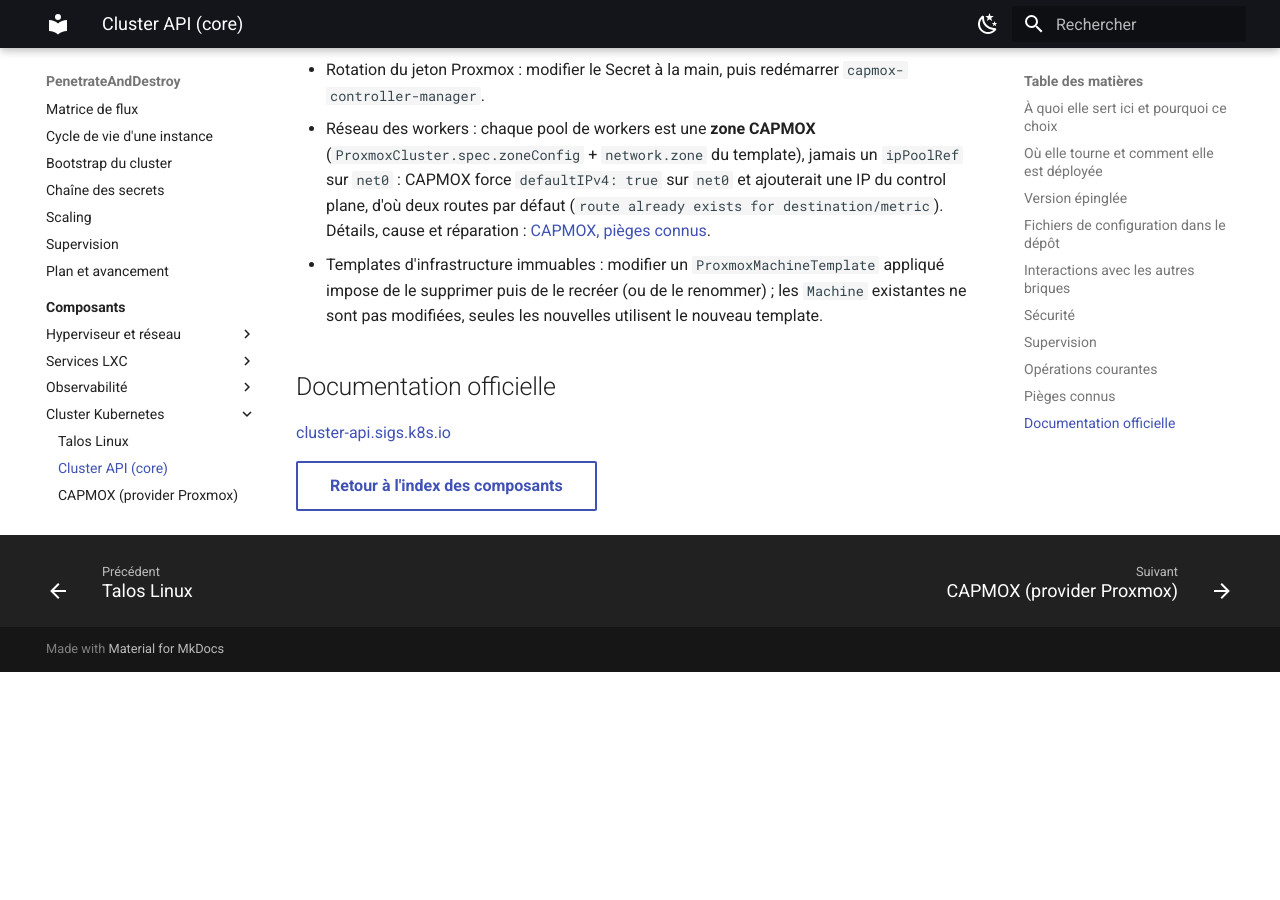
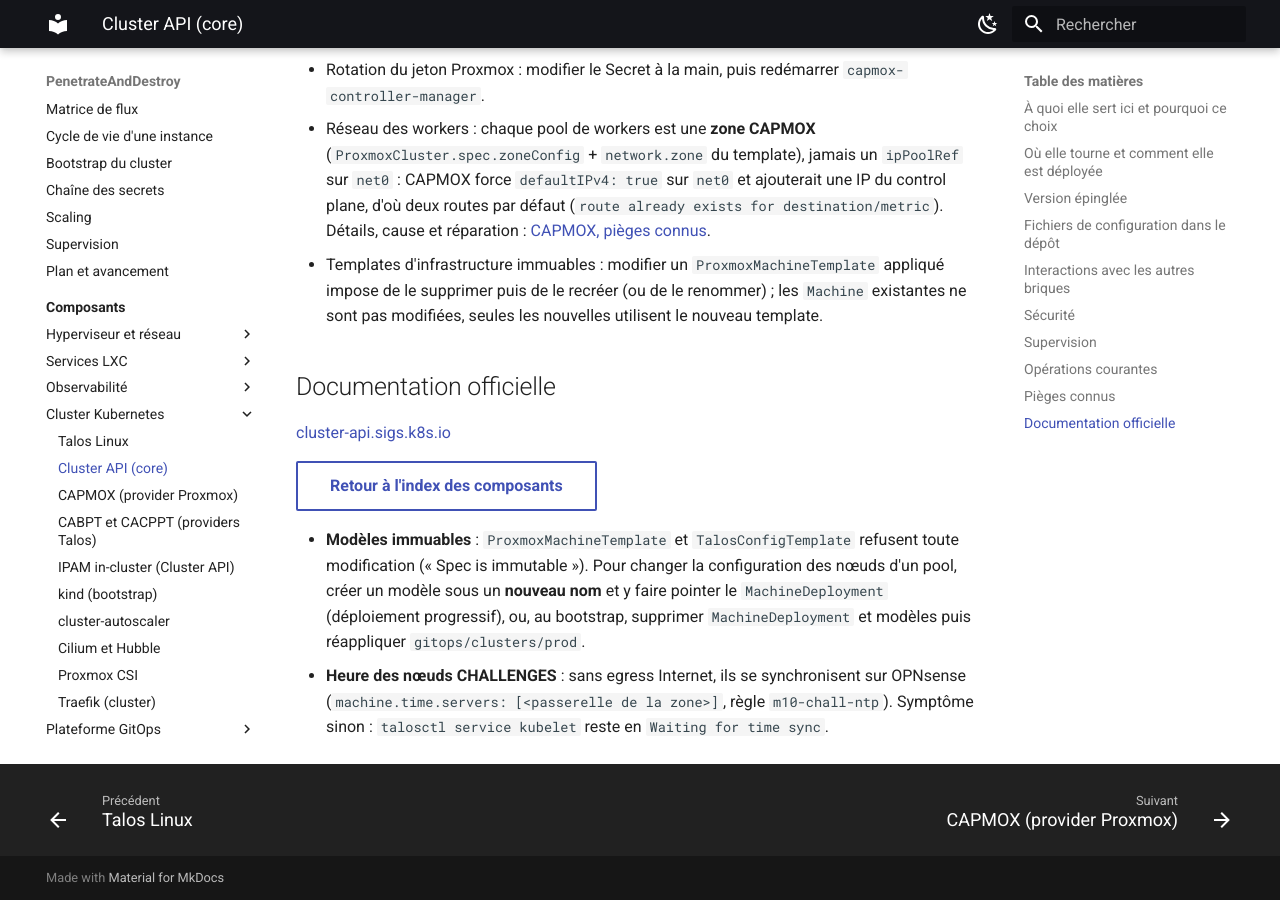
Before and after one commit to kim-tsr/penetrate-and-destroy, an MkDocs documentation site: the page built from docs/composants/cluster-api.md, in a window 1280 px wide and 900 px high, scrolled down 1802 px. Built offline with MkDocs 1.6.1 and Material for MkDocs 9.7.7, drawn with Linux system fonts in a browser that asks for light colours; before the commit the page ends 2474 px from its top, so only the background shows below that.

Commit message:
fix(cluster): heure des nœuds CHALLENGES prise sur OPNsense (règle m10-chall-ntp, machine.time.servers)

```diff
--- a/docs/composants/cluster-api.md
+++ b/docs/composants/cluster-api.md
@@ -62,3 +62,6 @@
 [cluster-api.sigs.k8s.io](https://cluster-api.sigs.k8s.io/)
 
 [Retour à l'index des composants](index.md){ .md-button }
+
+- **Modèles immuables** : `ProxmoxMachineTemplate` et `TalosConfigTemplate` refusent toute modification (« Spec is immutable »). Pour changer la configuration des nœuds d'un pool, créer un modèle sous un **nouveau nom** et y faire pointer le `MachineDeployment` (déploiement progressif), ou, au bootstrap, supprimer `MachineDeployment` et modèles puis réappliquer `gitops/clusters/prod`.
+- **Heure des nœuds CHALLENGES** : sans egress Internet, ils se synchronisent sur OPNsense (`machine.time.servers: [<passerelle de la zone>]`, règle `m10-chall-ntp`). Symptôme sinon : `talosctl service kubelet` reste en `Waiting for time sync`.
```
Also changed, not shown: docs/architecture/flux.md (+1 -0 lines), docs/guide-deploiement.md (+1 -0 lines), 2 other files.
